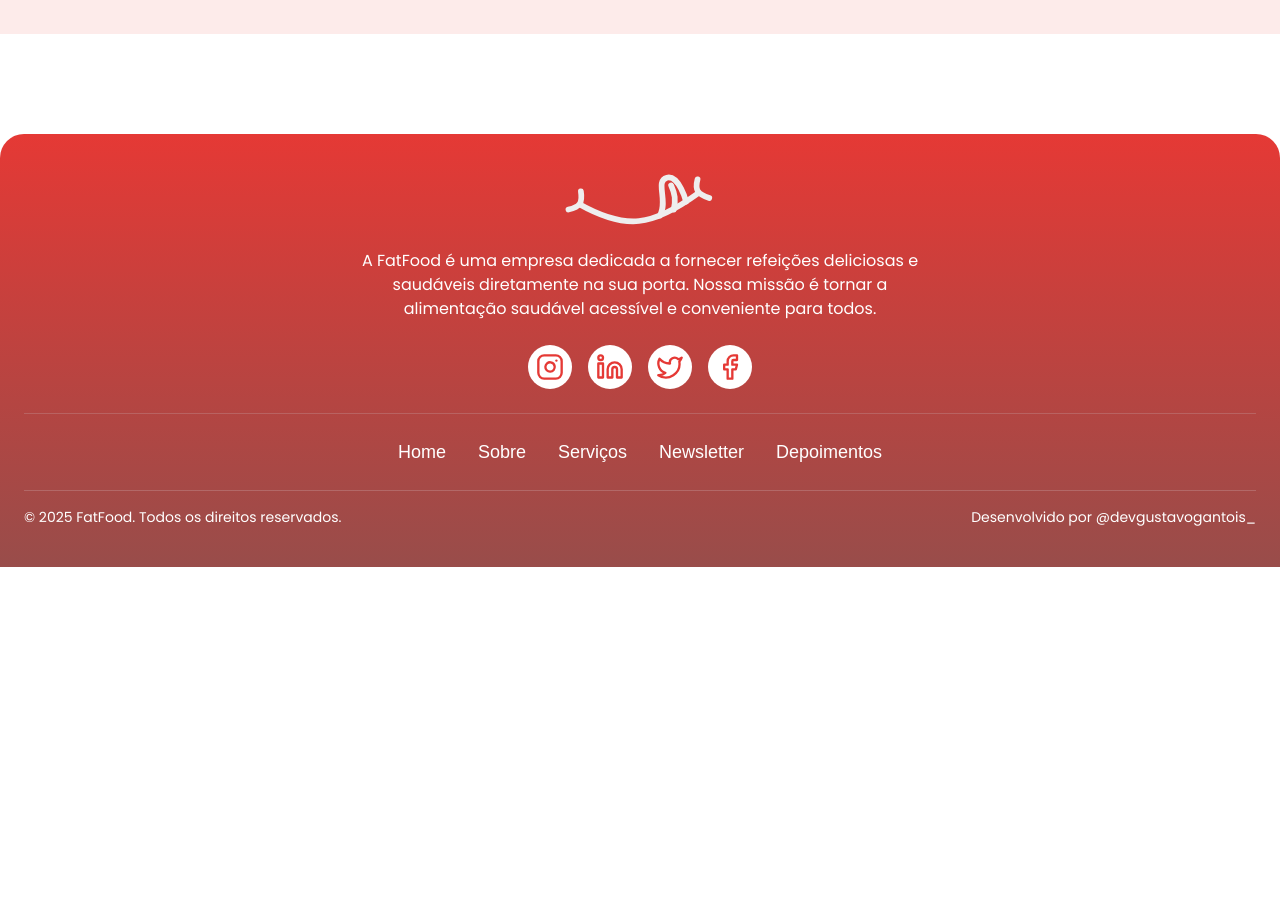
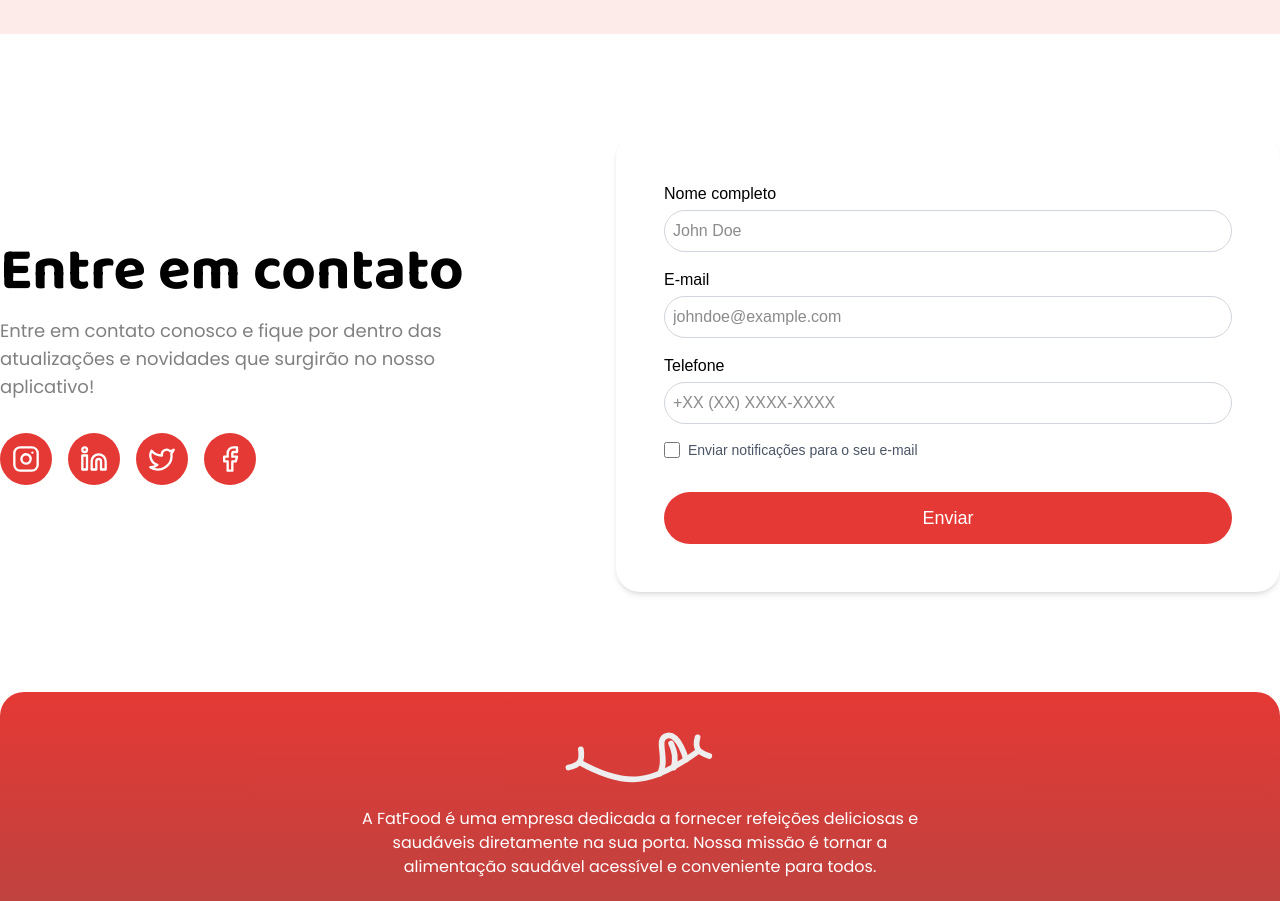
Before and after one commit to DevGustavoGantois/FatFood_Landing-page, a Next.js app: page / in a window 1280 px wide. Shown: the part 880-1781 px from the top of the page. Before the commit the page ends 1447 px from the top, so only its background shows below. Built offline with nearby package versions, Linux system fonts and the light colour scheme.

Commit message:
feat:Create contact section.

```diff
--- a/src/app/page.tsx
+++ b/src/app/page.tsx
@@ -1,9 +1,11 @@
 import { About } from "./s-about";
+import { Contact } from "./s-contact";
 
 export default function Page() {
   return (
     <>
       <About />
+      <Contact />
     </>
   );
 }
--- a/src/app/s-about.tsx
+++ b/src/app/s-about.tsx
@@ -14,10 +14,10 @@ export function About() {
                             </figure>
                             <article className="flex flex-col items-center lg:items-start justify-start gap-4">
                                 <h1 className="text-6xl text-[#E53935] text-center lg:text-start font-bold">{item.title}</h1>
-                                <p className="text-center lg:text-start max-w-[600px] text-[#323232] text-xl">
+                                <p className="text-center lg:text-start max-w-[600px] text-[#323232] text-base lg:text-xl">
                                     {item.description}
                                 </p>
-                                <button className="bg-[#E53935] cursor-pointer text-white rounded-full px-12 py-4 text-xl transition-all duration-700 hover:scale-[1.1] hover:-translate-y-2">
+                                <button className="bg-[#E53935] cursor-pointer text-white rounded-full px-12 py-4 text-base lg:text-xl transition-all duration-700 hover:scale-[1.1] hover:-translate-y-2">
                                     {item.btnText}
                                 </button>
                             </article>
--- a/src/app/s-contact.tsx
+++ b/src/app/s-contact.tsx
@@ -1,9 +1,101 @@
+import { contactData } from "@/data/v-data";
+import Link from "next/link";
+
 export function Contact() {
-    return (
-        <>
-        <section className="max-w-[1440px] mx-auto p-8 lg:p-0 mt-10 lg:mt-[100px]" id="contato">
+  return (
+    <section
+      id="contato"
+      className="max-w-[1440px] mx-auto p-8 lg:p-0 mt-10 lg:mt-[100px] flex flex-col lg:flex-row items-center justify-center gap-12"
+    >
+      <div className="flex-1 flex flex-col gap-4 items-center lg:items-start text-center lg:text-left">
+        {contactData.map((item, index) => (
+          <div key={index} className="w-full flex flex-col gap-4">
+            <h1 className="text-4xl lg:text-6xl font-bold text-black">
+              {item.title}
+            </h1>
+            <p className="max-w-[475px] text-base lg:text-lg text-[#808080]">
+              {item.description}
+            </p>
+            <div className="flex items-center justify-center lg:justify-start gap-4 mt-4">
+              {item.socialMedia.map((social, idx) => (
+                <Link
+                  key={idx}
+                  href={social.href}
+                  target="_blank"
+                  rel="noopener noreferrer"
+                  className="p-3 rounded-full bg-[#E53935] text-white transition-all duration-300 hover:scale-110 hover:bg-[#c62828]"
+                >
+                  <social.icon size={28} />
+                </Link>
+              ))}
+            </div>
+          </div>
+        ))}
+      </div>
+      <div className="flex-1 bg-white rounded-3xl p-8 lg:p-12 shadow-md w-full max-w-[800px]">
+        <form
+          action=""
+          className="flex flex-col justify-center items-center gap-4 w-full"
+        >
+          <div className="flex flex-col gap-1 w-full">
+            <label htmlFor="name" className="text-base text-black">
+              Nome completo
+            </label>
+            <input
+              id="name"
+              name="name"
+              placeholder="John Doe"
+              type="text"
+              className="w-full border border-gray-300 rounded-full p-2 focus:outline-none focus:ring-2 focus:ring-[#E53935] transition-all duration-300"
+            />
+          </div>
 
-        </section>
-        </>
-    )
+          <div className="flex flex-col gap-1 w-full">
+            <label htmlFor="email" className="text-base text-black">
+              E-mail
+            </label>
+            <input
+              id="email"
+              name="email"
+              placeholder="johndoe@example.com"
+              type="email"
+              className="w-full border border-gray-300 rounded-full p-2 focus:outline-none focus:ring-2 focus:ring-[#E53935] transition-all duration-300"
+            />
+          </div>
+
+          <div className="flex flex-col gap-1 w-full">
+            <label htmlFor="phone" className="text-base text-black">
+              Telefone
+            </label>
+            <input
+              id="phone"
+              name="phone"
+              placeholder="+XX (XX) XXXX-XXXX"
+              type="tel"
+              className="w-full border border-gray-300 rounded-full p-2 focus:outline-none focus:ring-2 focus:ring-[#E53935] transition-all duration-300"
+            />
+          </div>
+
+          <div className="flex items-center gap-2 w-full">
+            <input
+              id="notify"
+              name="notify"
+              type="checkbox"
+              className="w-4 h-4 accent-[#E53935]"
+            />
+            <label htmlFor="notify" className="text-gray-600 text-sm">
+              Enviar notificações para o seu e-mail
+            </label>
+          </div>
+
+          <button
+            type="submit"
+            className="w-full bg-[#E53935] cursor-pointer text-white rounded-full px-8 py-3 text-lg mt-4 transition-all duration-300 hover:scale-105 hover:-translate-y-1"
+          >
+            Enviar
+          </button>
+        </form>
+      </div>
+    </section>
+  );
 }
--- a/src/data/v-data.ts
+++ b/src/data/v-data.ts
@@ -29,6 +29,31 @@ export const aboutData = [
         title: "🍟 Sobre o FatFood",
         description: "O FatFood nasceu para transformar a forma como você pede comida. Nosso objetivo é unir praticidade, rapidez e sabor em um só aplicativo. Com apenas alguns cliques, você tem acesso aos melhores restaurantes, combos exclusivos e promoções irresistíveis. Porque pedir comida deve ser tão gostoso quanto comer!",
         btnText: "Saiba mais"
+    }
+];
+
+export const contactData = [
+    {
+        title: "Entre em contato",
+        description: "Entre em contato conosco e fique por dentro das atualizações e novidades que surgirão no nosso aplicativo!",
+        socialMedia: [
+            {
+                icon: Instagram,
+                href: "#"
+            },
+            {
+                icon: Linkedin,
+                href: "https://www.linkedin.com/in/gustavo-gantois-2839b5168/"
+            },
+            {
+                icon: Twitter,
+                href: "#"
+            },
+            {
+                icon: Facebook,
+                href: "#"
+            },
+        ],
     }
 ]
 
```
